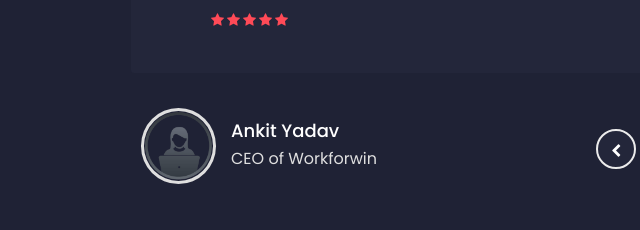
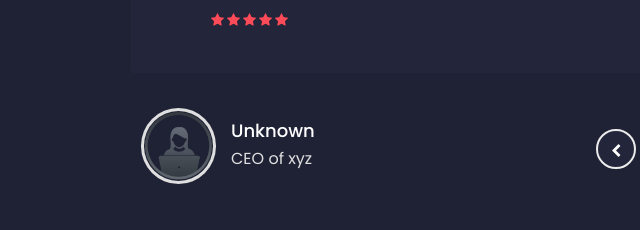
Before and after one commit to ceoankityadav/portfolio, a plain HTML site: page index.html in a window 1280 px wide. Shown: the part 3973-4203 px from the top of the page, 524-1164 px from the left. Drawn offline with Linux system fonts and the light colour scheme.

Commit message:
Update index.html

```diff
--- a/index.html
+++ b/index.html
@@ -292,8 +292,8 @@
 <img src="images/images-2.png" alt="img">
 </div>
 <div class="testimonial-avatar-info">
-<h5>Ankit Kumar</h5>
-<span>Founder of Workforwin</span>
+<h5>Unknown</h5>
+<span>Founder of xyz</span>
 </div>
 </div>
 </div>
@@ -309,8 +309,8 @@
 <img src="images/images-1.png" alt="img">
 </div>
 <div class="testimonial-avatar-info">
-<h5>Ankit Yadav</h5>
-<span>CEO of Workforwin</span>
+<h5>Unknown</h5>
+<span>CEO of xyz</span>
 </div>
 </div>
 </div>
```
